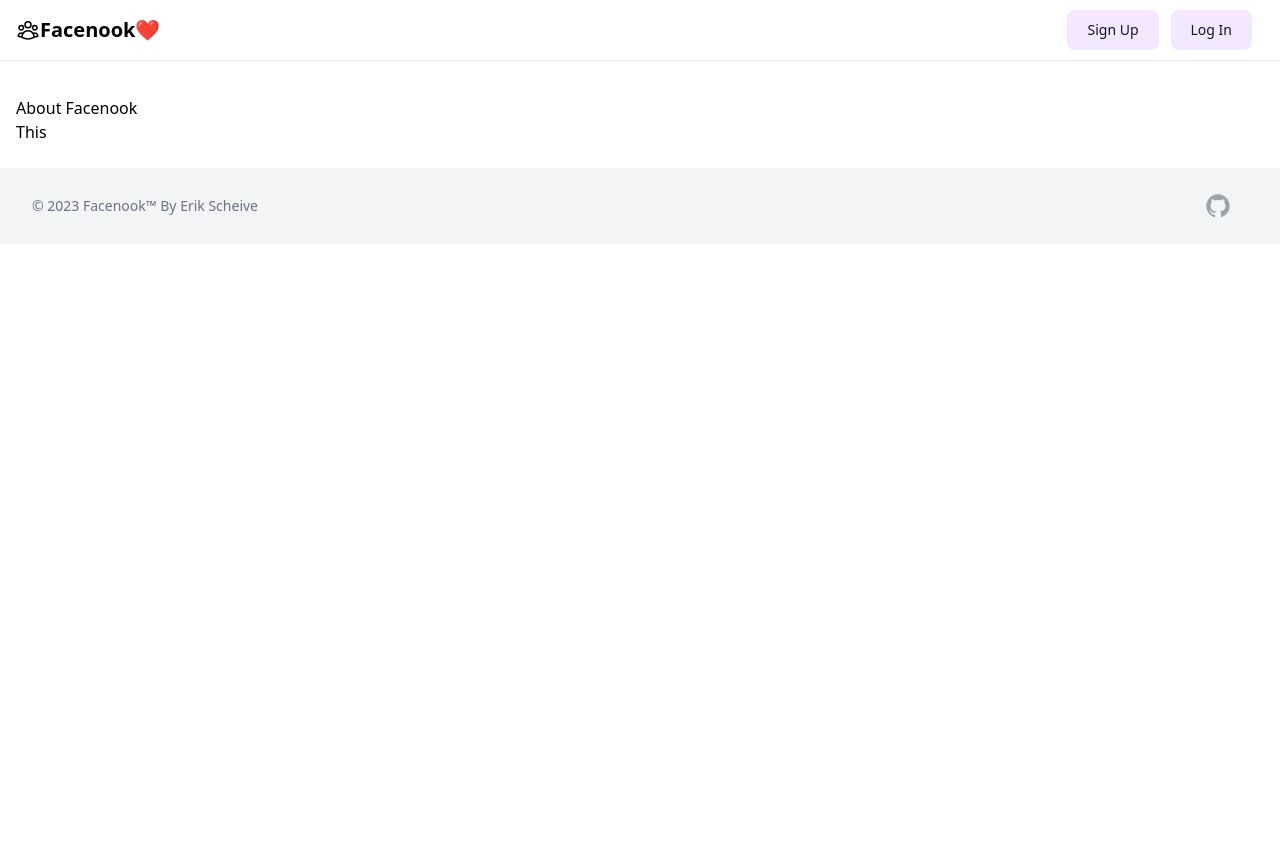
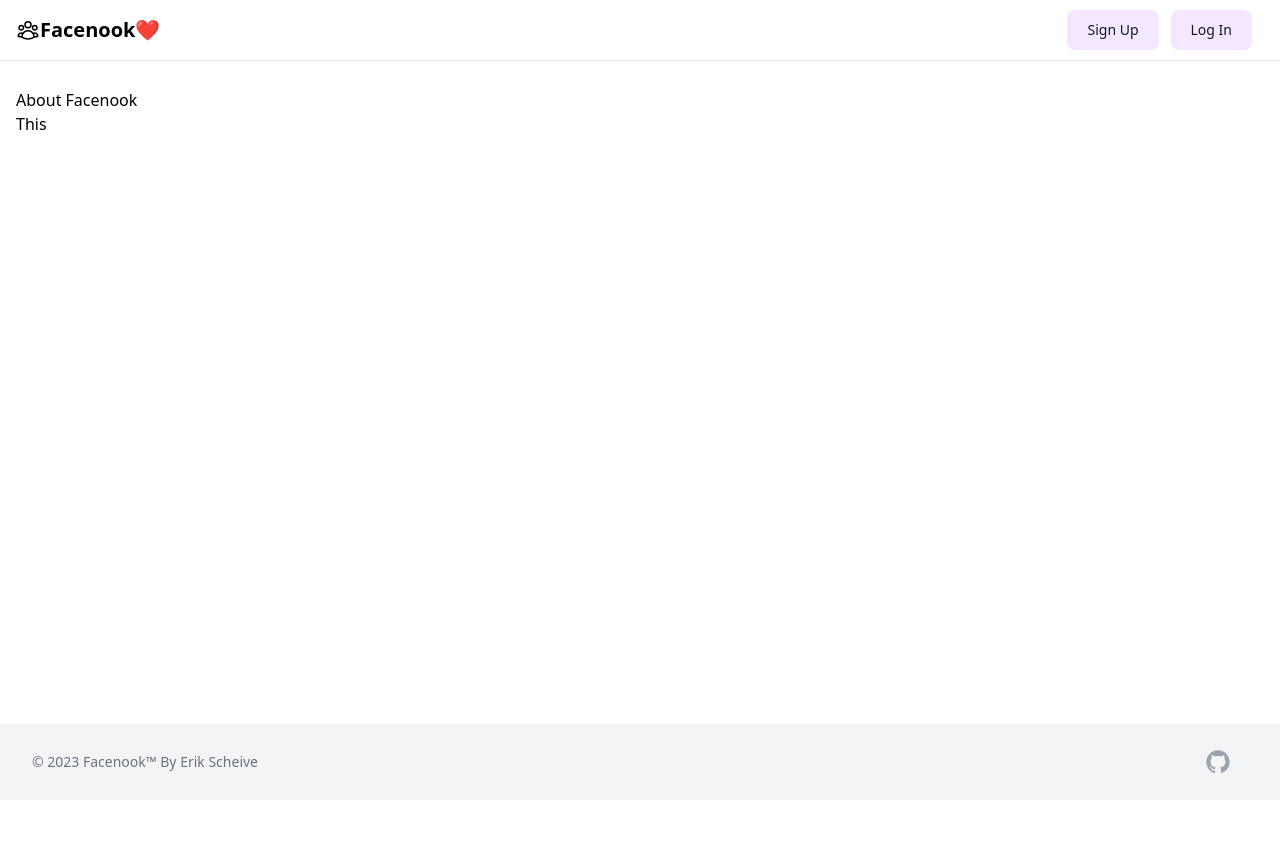
Before and after one commit to escheive/Facenook, a Django app: page /about/ in a window 1280 px wide. Before the commit the page ends 218 px from the top, so only its background shows below. Run offline with Django 4.2, Linux system fonts and the light colour scheme; some libraries are stand-ins or nearby versions.

Commit message:
fixed footers positioning

```diff
--- a/main_app/templates/base.html
+++ b/main_app/templates/base.html
@@ -13,7 +13,7 @@
         <title>Facenook</title>
     </head>
   <body class="mx-auto">
-    <header class="mb-10 pb-6">
+    <header class="pb-14">
       <nav class="bg-white px-2 sm:px-4 py-2.5 dark:bg-gray-900 fixed w-full z-20 top-0 left-0 border-b border-gray-200 dark:border-gray-600">
         <div class="container flex flex-wrap items-center justify-between mx-auto">
 
@@ -60,13 +60,13 @@
 
     </header>
 
-    <div class="container px-4 pt-8 mb-6">
+    <div class="container px-4 pt-8 h-screen">
 
       {% block content %}{% endblock %}
 
     </div>
 
-  <footer class="bg-white dark:bg-gray-900 w-full">
+  <footer class="bg-white dark:bg-gray-900 fixed w-full z-20 bottom-0 left-0 border-gray-200 dark:border-gray-600">
     <div class="px-4 py-6 bg-gray-100 dark:bg-gray-700 md:flex md:items-center md:justify-between">
         <span class="ml-4 text-sm text-gray-500 dark:text-gray-300 sm:text-center">© 2023 <a href="https://flowbite.com/">Facenook™</a> By Erik Scheive
         </span>
```
